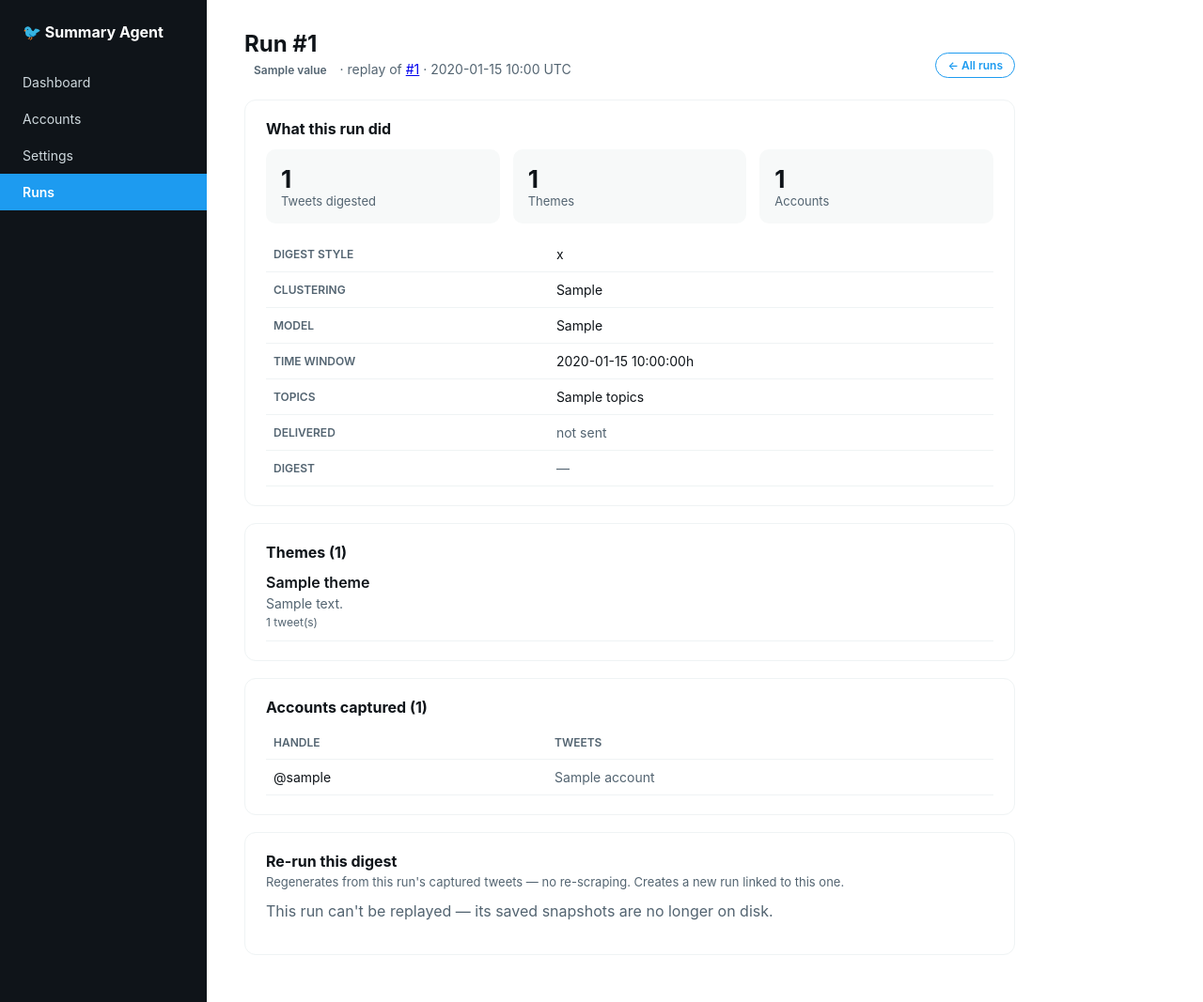
After one commit to kunwarmahen/tweetsummaryagent, a FastAPI app: template web/templates/run_detail.html in a window 1280 px wide. The commit adds this page. Shown: the whole page at 94% size. Run offline with FastAPI, Linux system fonts and the light colour scheme; the template is opened without the code that fills it: most values are stand-ins (such as "Sample title", 1, 10 or a date in 2020).

Commit message:
feat: re-run past runs with overrides + per-run detail page
Replay any existing run without re-scraping: reload its post-thread
snapshot and re-run clustering→summarize→report with chosen overrides
(digest style, clustering method, model, topics). Creates a new run
linked to the source via source_run_id; delivery is off unless opted in.

- pipeline.replay()/replay_guarded() + is_replayable(); reuses _run_stages
  starting after threading, so no re-scrape/re-filter/re-persist (avoids
  cross-day dedup blanking the replay)
- _to_namespace() carries per-run overrides on a detached settings copy so
  transient flags (topics_override/deliver) don't hit the SQLModel
- DigestRun records per-run params (source_run_id, digest_style,
  clustering_method, ollama_model, time_window_hours, max_themes, topics,
  account_count) via additive migration
- Reporter honors an app_settings.deliver flag; Summarizer honors
  topics_override
- web: run detail page (/runs/{id}) with params, theme titles, accounts,
  and a re-run form; runs table links #id to detail
- tests: test_pipeline.py (_to_namespace, _effective_topics,
  _load_replay_state), test_reporter.py (deliver gating); 43 passing

```diff
--- a/agents/summarizer.py
+++ b/agents/summarizer.py
@@ -271,6 +271,11 @@ class Summarizer(Agent):
         return state
 
     def _topics(self) -> list[str]:
+        # A per-run override (set by a replay) takes precedence over the global Topic table.
+        override = getattr(self.ctx.app_settings, "topics_override", None)
+        if override is not None:
+            return override
+
         from sqlmodel import select
 
         from db.models import Topic
--- a/db/session.py
+++ b/db/session.py
@@ -24,7 +24,17 @@ def init_db() -> None:
 
 # Lightweight additive migrations for columns added after a DB was first created.
 _MIGRATIONS = {
-    "digest_runs": {"telegram_sent": "BOOLEAN DEFAULT 0"},
+    "digest_runs": {
+        "telegram_sent": "BOOLEAN DEFAULT 0",
+        "source_run_id": "INTEGER",
+        "digest_style": "VARCHAR",
+        "clustering_method": "VARCHAR",
+        "ollama_model": "VARCHAR",
+        "time_window_hours": "INTEGER",
+        "max_themes": "INTEGER",
+        "topics": "VARCHAR",
+        "account_count": "INTEGER",
+    },
     "settings": {
         "exclude_keywords": "VARCHAR DEFAULT ''",
         "clustering_method": "VARCHAR DEFAULT 'llm'",
--- /dev/null
+++ b/web/templates/run_detail.html
@@ -0,0 +1,113 @@
+{% extends "base.html" %}
+{% set active = 'runs' %}
+{% block content %}
+<div class="flex-between">
+  <div>
+    <h2>Run #{{ run.id }}</h2>
+    <p class="sub">
+      <span class="pill {{ run.status.value }}">{{ run.status.value }}</span>
+      {% if run.source_run_id %} · replay of <a href="/runs/{{ run.source_run_id }}">#{{ run.source_run_id }}</a>{% endif %}
+      {% if run.started_at %} · {{ run.started_at.strftime('%Y-%m-%d %H:%M') }} UTC{% endif %}
+    </p>
+  </div>
+  <a class="btn btn-ghost btn-sm" href="/runs">← All runs</a>
+</div>
+
+{% if run.error %}
+<div class="card" style="border-color:#f4212e;">
+  <strong style="color:#c81e1e;">Error</strong>
+  <p class="muted" style="margin-top:6px;color:#c81e1e;">{{ run.error }}</p>
+</div>
+{% endif %}
+
+<div class="card">
+  <strong>What this run did</strong>
+  <div class="grid" style="margin-top:12px;">
+    <div class="stat"><div class="n">{{ run.tweet_count }}</div><div class="l">Tweets digested</div></div>
+    <div class="stat"><div class="n">{{ run.theme_count }}</div><div class="l">Themes</div></div>
+    <div class="stat"><div class="n">{{ run.account_count if run.account_count is not none else '—' }}</div><div class="l">Accounts</div></div>
+  </div>
+  <table style="margin-top:14px;">
+    <tr><th>Digest style</th><td>{{ run.digest_style or '—' }}</td></tr>
+    <tr><th>Clustering</th><td>{{ run.clustering_method or '—' }}</td></tr>
+    <tr><th>Model</th><td>{{ run.ollama_model or '—' }}</td></tr>
+    <tr><th>Time window</th><td>{{ (run.time_window_hours ~ 'h') if run.time_window_hours else '—' }}</td></tr>
+    <tr><th>Topics</th><td>{{ run.topics or '—' }}</td></tr>
+    <tr><th>Delivered</th><td>
+      {% if run.emailed %}✉️ email{% endif %}
+      {% if run.telegram_sent %}📨 Telegram{% endif %}
+      {% if not run.emailed and not run.telegram_sent %}<span class="muted">not sent</span>{% endif %}
+    </td></tr>
+    <tr><th>Digest</th><td>
+      {% if run.digest_path %}<a href="/digest/{{ run.id }}" target="_blank">View HTML</a>{% else %}<span class="muted">—</span>{% endif %}
+    </td></tr>
+  </table>
+</div>
+
+{% if themes %}
+<div class="card">
+  <strong>Themes ({{ themes|length }})</strong>
+  {% for t in themes %}
+  <div style="padding:12px 0;border-bottom:1px solid var(--line);">
+    <div style="font-weight:600;">{{ t.title }}</div>
+    <div class="muted" style="font-size:14px;margin-top:4px;">{{ t.summary }}</div>
+    <div class="muted" style="font-size:12px;margin-top:4px;">{{ t.tweet_ids|length }} tweet(s)</div>
+  </div>
+  {% endfor %}
+</div>
+{% endif %}
+
+{% if accounts %}
+<div class="card">
+  <strong>Accounts captured ({{ accounts|length }})</strong>
+  <table style="margin-top:10px;">
+    <tr><th>Handle</th><th>Tweets</th></tr>
+    {% for handle, n in accounts %}
+    <tr><td>@{{ handle }}</td><td class="muted">{{ n }}</td></tr>
+    {% endfor %}
+  </table>
+</div>
+{% endif %}
+
+<div class="card">
+  <strong>Re-run this digest</strong>
+  <p class="muted" style="margin-top:4px;font-size:13px;">
+    Regenerates from this run's captured tweets — no re-scraping. Creates a new run linked to this one.
+  </p>
+  {% if replayable %}
+  <form method="post" action="/runs/{{ run.id }}/rerun">
+    <div class="row">
+      <div>
+        <label>Digest style</label>
+        <select name="digest_style">
+          {% for s in styles %}<option value="{{ s }}" {% if s == run.digest_style %}selected{% endif %}>{{ s }}</option>{% endfor %}
+        </select>
+      </div>
+      <div>
+        <label>Clustering</label>
+        <select name="clustering_method">
+          {% for m in methods %}<option value="{{ m }}" {% if m == run.clustering_method %}selected{% endif %}>{{ m }}</option>{% endfor %}
+        </select>
+      </div>
+    </div>
+    <div class="row">
+      <div><label>Model</label><input type="text" name="ollama_model" value="{{ run.ollama_model or 'gemma4:e4b' }}"></div>
+      <div><label>Similarity threshold (embedding)</label><input type="number" step="0.05" min="0" max="1" name="similarity_threshold" value="0.55"></div>
+    </div>
+    <label>Topics focus (comma-separated, optional)</label>
+    <input type="text" name="topics" value="{{ current_topics }}">
+    <div class="check">
+      <input type="checkbox" id="dlv" name="deliver">
+      <label for="dlv" style="margin:0;">Also email / Telegram this re-run</label>
+    </div>
+    <div style="margin-top:14px;">
+      <button {% if running %}disabled{% endif %}>{{ 'Running…' if running else 'Re-run' }}</button>
+    </div>
+  </form>
+  {% else %}
+  <p class="muted" style="margin-top:10px;">
+    This run can't be replayed — its saved snapshots are no longer on disk.
+  </p>
+  {% endif %}
+</div>
+{% endblock %}
--- a/web/templates/runs.html
+++ b/web/templates/runs.html
@@ -17,7 +17,7 @@
     <tr><th>#</th><th>Status</th><th>Started (UTC)</th><th>Tweets</th><th>Themes</th><th>Delivered</th><th>Digest</th><th></th></tr>
     {% for r in runs %}
     <tr>
-      <td>{{ r.id }}</td>
+      <td><a href="/runs/{{ r.id }}">#{{ r.id }}</a>{% if r.source_run_id %} <span class="muted" title="replay of #{{ r.source_run_id }}">↺</span>{% endif %}</td>
       <td><span class="pill {{ r.status.value }}">{{ r.status.value }}</span></td>
       <td class="muted">{{ r.started_at.strftime('%Y-%m-%d %H:%M') if r.started_at else '' }}</td>
       <td>{{ r.tweet_count }}</td>
```
Also changed, not shown: ARCHITECTURE.md (+17 -0 lines), QUICKSTART.md (+5 -2 lines), agents/reporter.py (+6 -2 lines), db/models.py (+10 -0 lines), pipeline.py (+123 -4 lines), tests/test_pipeline.py (added, +37 -0 lines), tests/test_reporter.py (added, +33 -0 lines), web/routes.py (+45 -0 lines), README.md.
